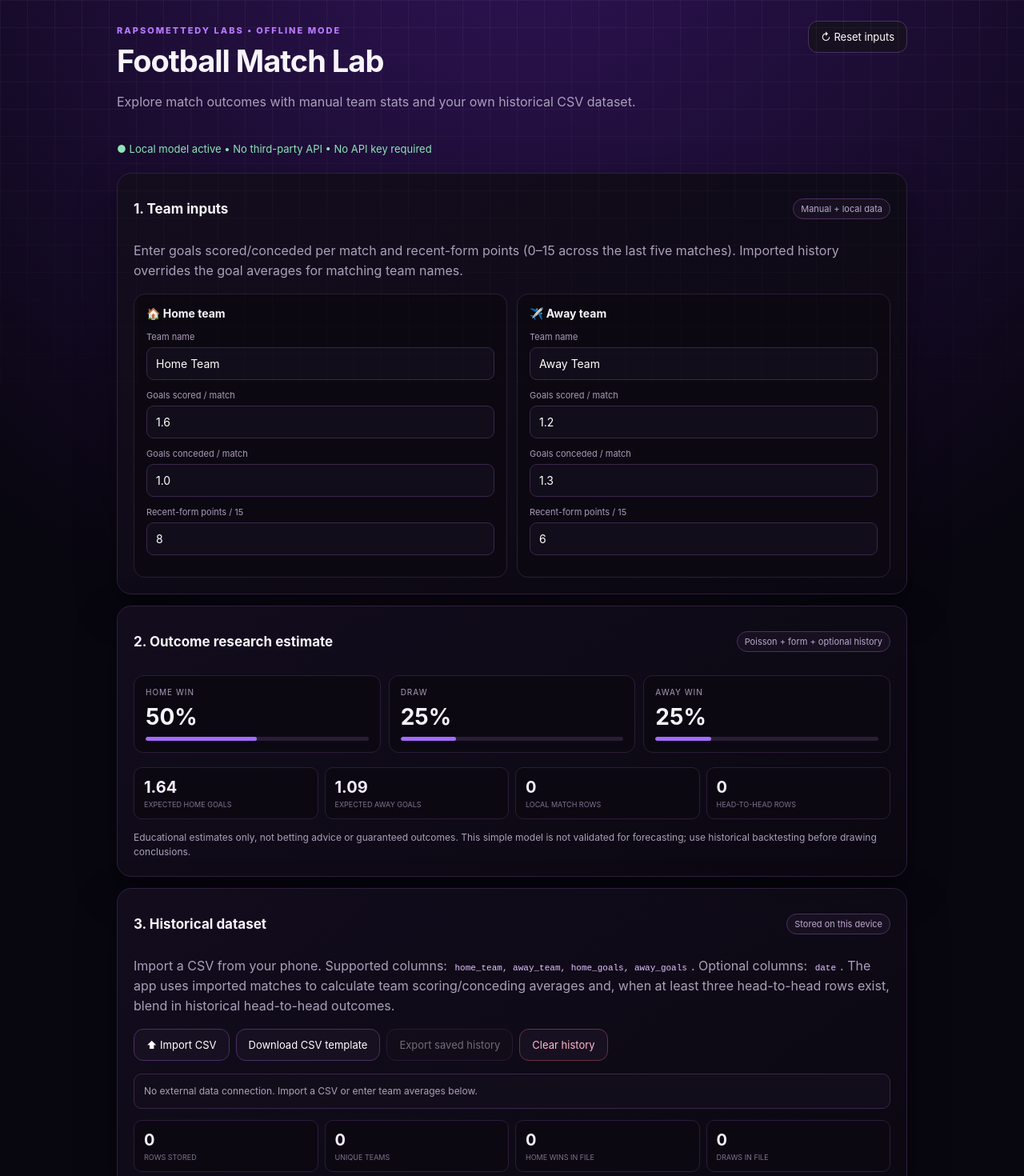
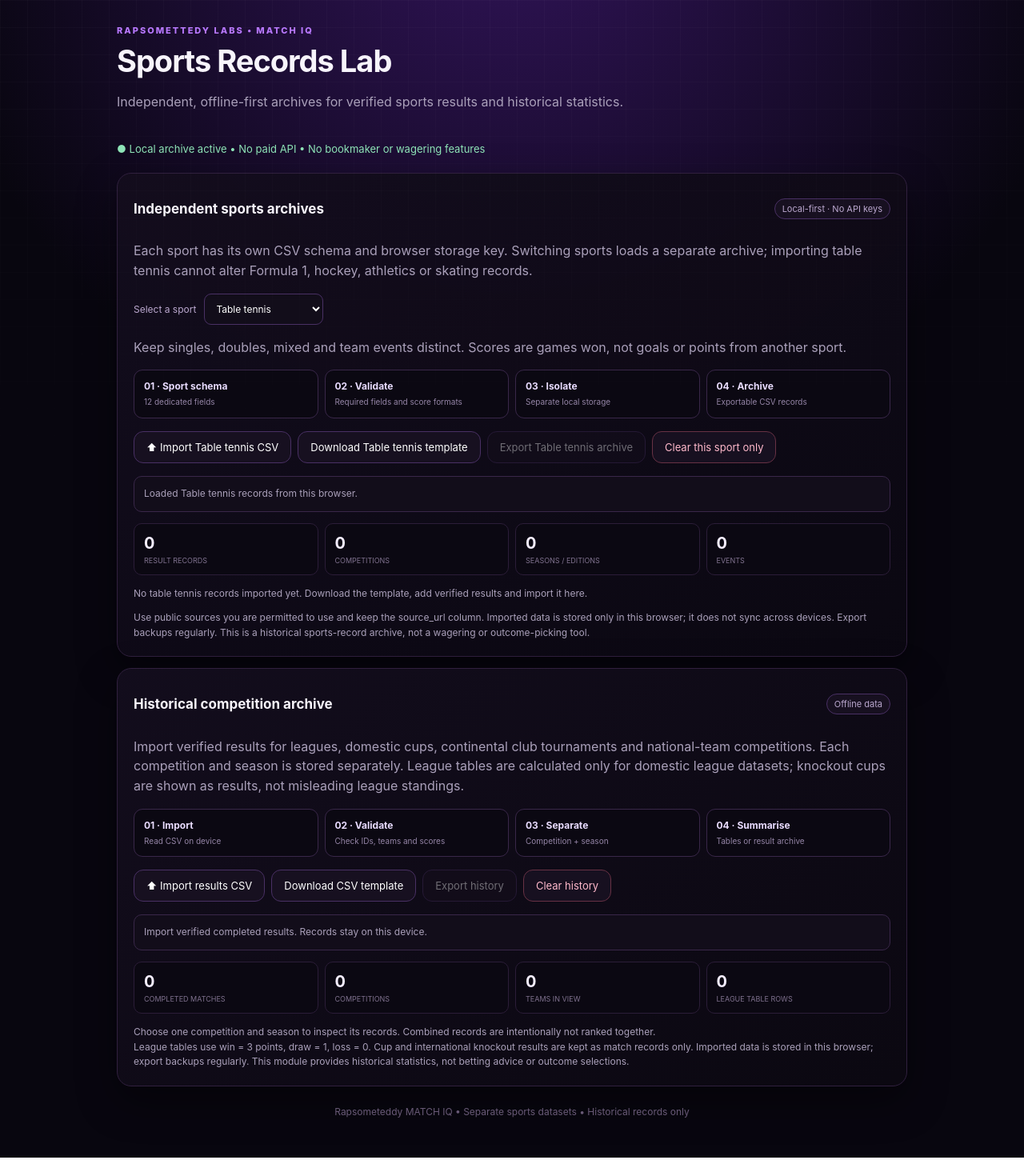
Before and after one commit to Rapsometeddy/rapsometeddy-sports-predictor, a Next.js app: page / in a window 1280 px wide. Shown: the top 1470 px of the page at 80% size. After the commit the page ends 1447 px from the top, so only its background shows below. Built offline with nearby package versions, Linux system fonts and the light colour scheme.

Commit message:
Replace predictor landing page with sports archives

```diff
--- a/app/page.tsx
+++ b/app/page.tsx
@@ -1,13 +1,20 @@
-import LocalMatchLab from "./LocalMatchLab";
 import LeagueInsights from "./LeagueInsights";
+import SportsArchive from "./SportsArchive";
 
 export default function Home() {
   return (
-    <>
-      <LocalMatchLab />
-      <main className="league-insights">
-        <LeagueInsights />
-      </main>
-    </>
+    <main>
+      <header>
+        <div>
+          <span className="eyebrow">RAPSOMETTEDY LABS • MATCH IQ</span>
+          <h1>Sports Records Lab</h1>
+          <p>Independent, offline-first archives for verified sports results and historical statistics.</p>
+        </div>
+      </header>
+      <div className="status">● Local archive active • No paid API • No bookmaker or wagering features</div>
+      <SportsArchive />
+      <LeagueInsights />
+      <footer>Rapsometeddy MATCH IQ • Separate sports datasets • Historical records only</footer>
+    </main>
   );
 }
```
